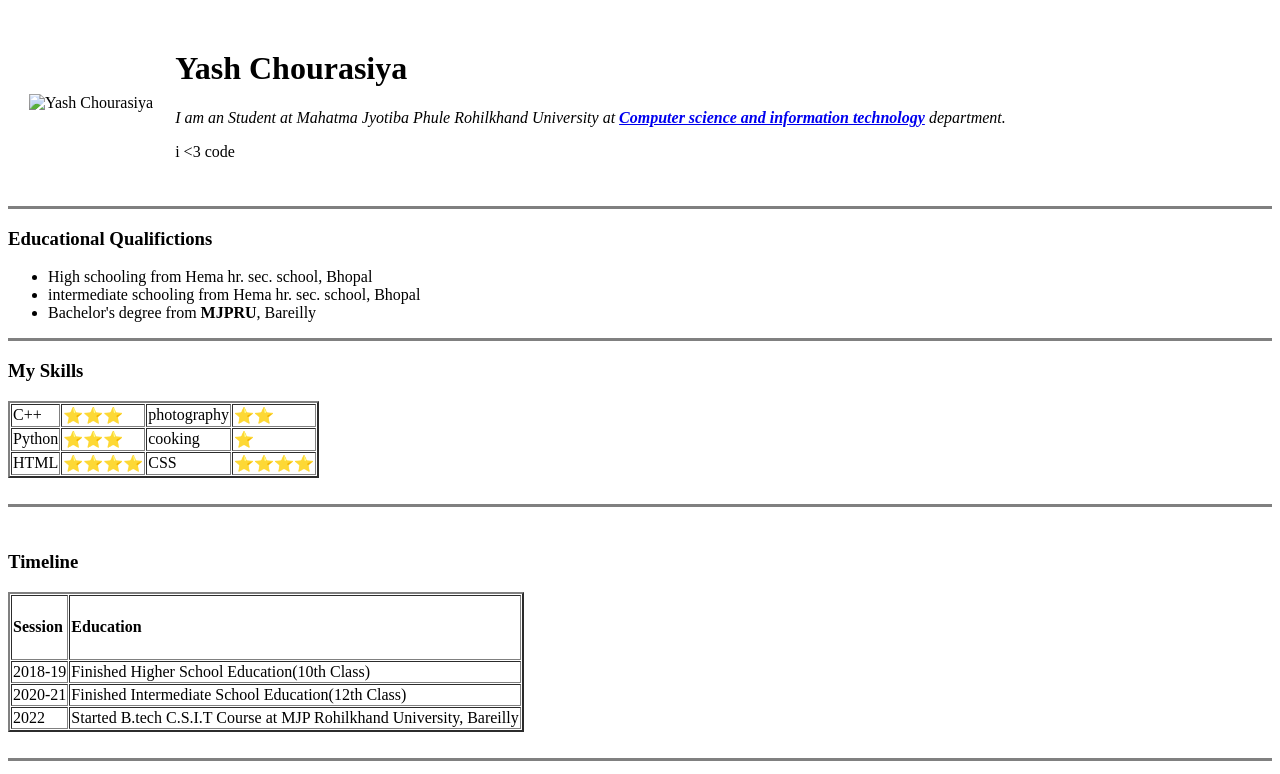
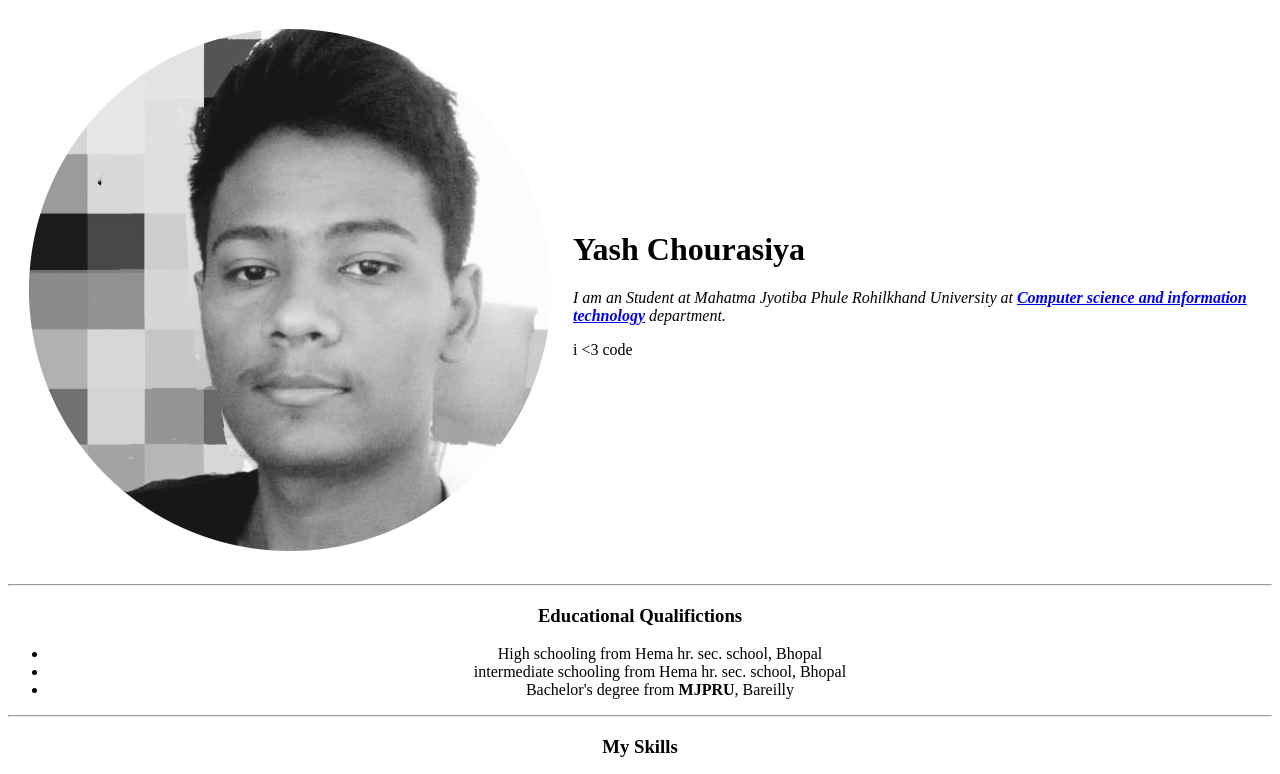
Before and after one commit to Yash-chourasiya/CV, a plain HTML site: page index.html in a window 1280 px wide. Shown: the top 774 px of the page. Drawn offline with Linux system fonts and the light colour scheme.

Commit message:
Update index.html

```diff
--- a/index.html
+++ b/index.html
@@ -3,26 +3,28 @@
   <head>
     <meta charset="utf-8">
     <title>Yash's personal site</title>
+    <link rel="stylesheet" href="css/style.css">
   </head>
   <body>
+<center>
     <table cellspacing="20">
       <tr>
-        <td><img src="images/yashchourasiya.jpg" alt="Yash Chourasiya"></td>
+        <td><img src="images/yashchourasiya.png" alt="Yash Chourasiya"></td>
         <td><h1>Yash Chourasiya</h1>
         <p><i>I am an Student at Mahatma Jyotiba Phule Rohilkhand University at <strong><a href="https://en.wikipedia.org/wiki/Information_technology">Computer science and information technology</a></strong> department.</i></p>
         <p>i <3 code</p></td>
       </tr>
     </table>
-<hr size="3" noshade>
+<hr>
 <h3>Educational Qualifictions</h3>
 <ul>
   <li>High schooling from Hema hr. sec. school, Bhopal</li>
   <li>intermediate schooling from Hema hr. sec. school, Bhopal</li>
   <li>Bachelor's degree from <strong>MJPRU</strong>, Bareilly</li>
 </ul>
-<hr size="3" noshade>
+<hr>
 <h3>My Skills</h3>
-<table border="2" cellspacing="1">
+<table cellspacing="10">
   <tr>
     <td>C++</td><td>⭐⭐⭐</td><td>photography</td><td>⭐⭐</td>
   </tr>
@@ -34,7 +36,7 @@
   </tr>
 </table>
 <br>
-<hr size="3" noshade>
+<hr>
 <br>
 <h3>Timeline</h3>
 <table border="2" cellspacing="1">
@@ -47,7 +49,7 @@
     <td>Finished Higher School Education(10th Class)</td>
   </tr>
   <tr>
-    <td>2020-21</td>
+    <td>2020-20</td>
     <td>Finished Intermediate School Education(12th Class)</td>
   </tr>
   <tr>
@@ -56,8 +58,9 @@
   </tr>
 </table>
 <br>
-<hr size="3" noshade>
+<hr>
 <br>
 <a href="contact.html"><h4>contact details</h4></a>
+</center>
   </body>
 </html>
```
